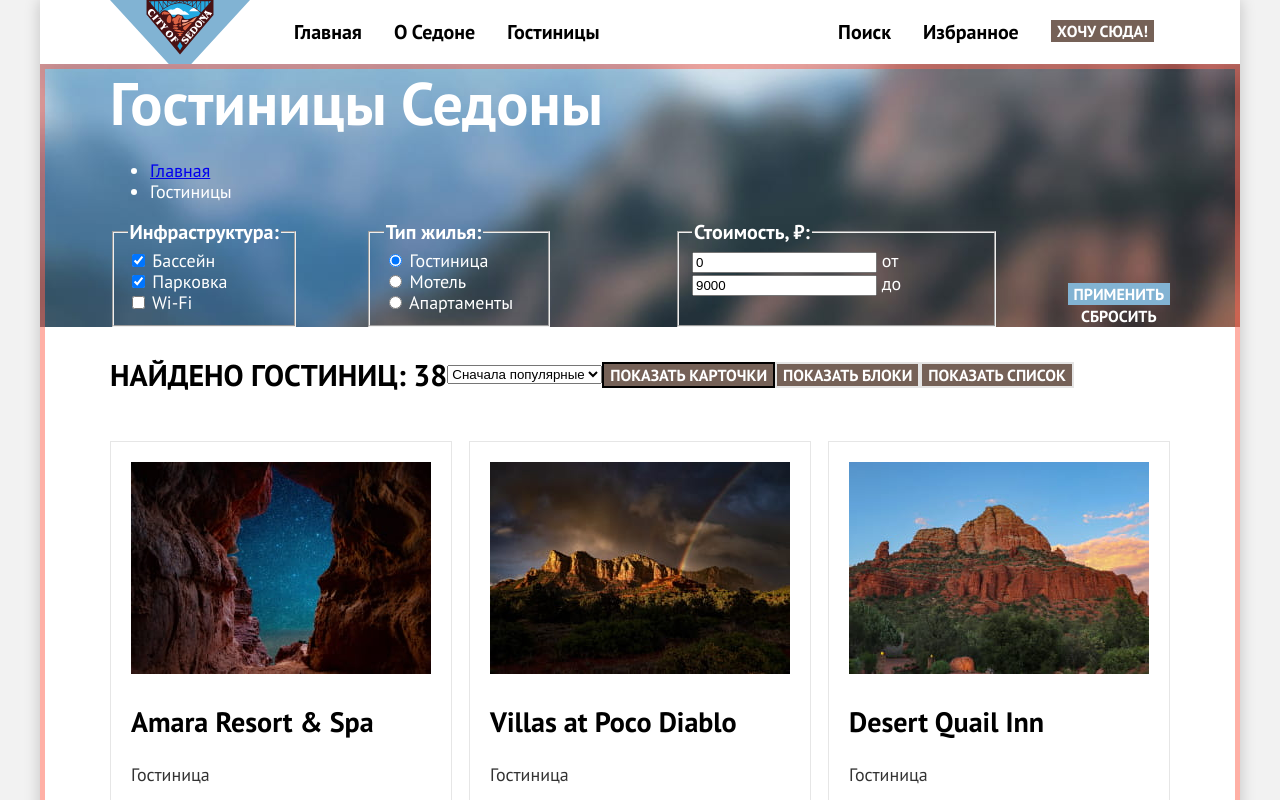
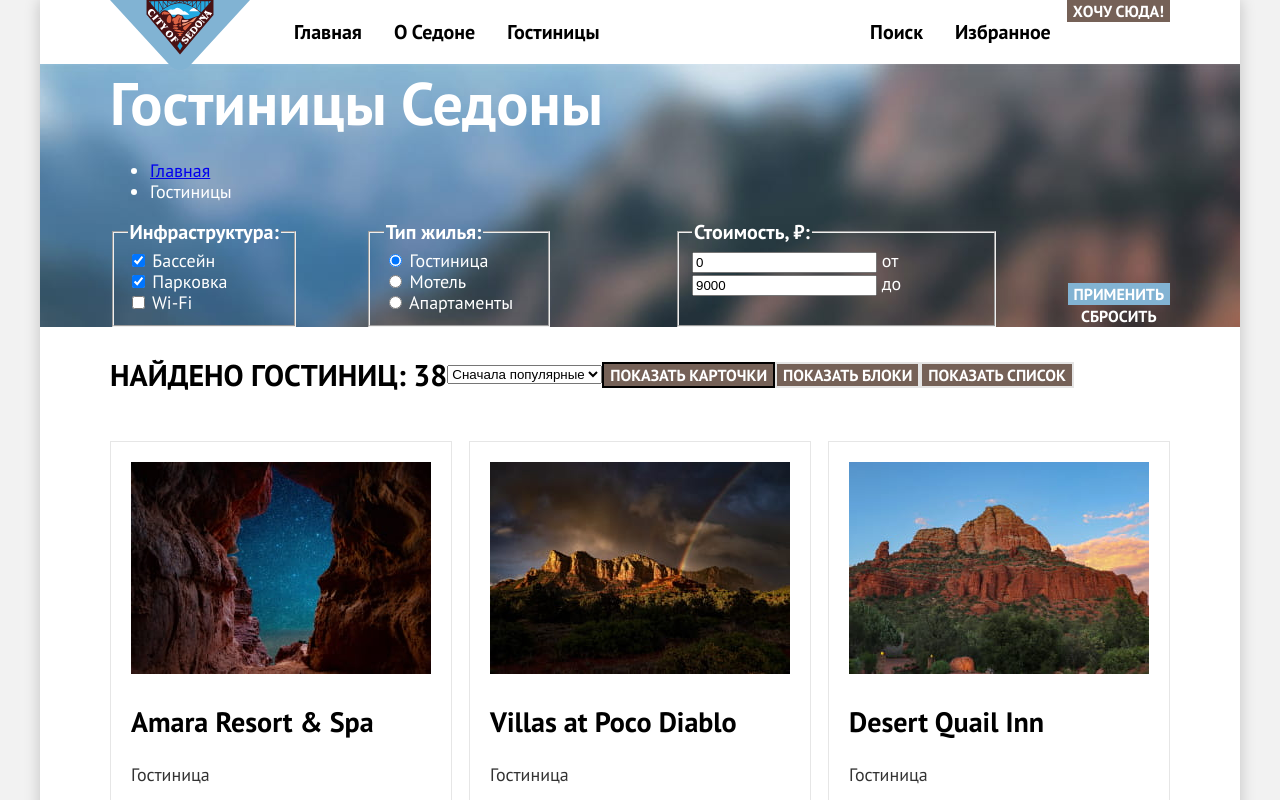
Before and after one commit to htmlacademy-htmlcss/2385591-sedona-37, a plain HTML site: page catalog.html in a window 1280 px wide. Shown: the top 800 px of the page. Drawn offline with Linux system fonts and the light colour scheme.

Commit message:
Добавляет правки

```diff
--- a/styles/styles.css
+++ b/styles/styles.css
@@ -70,6 +70,7 @@ body {
   font-size: 20px;
   line-height: 36px;
   background-color: #82B3D3;
+  margin-left: 8px;
 }
 .pagination-current {
   background-color: #F2F2F2;
@@ -89,11 +90,10 @@ body {
   margin: 0 auto;
   box-shadow: 0 0 15px 0 rgba(0, 0, 0, 0.20);
 }
-.page-header {
-  height: 64px;
-}
 /* Навигация */
 .navigation-link {
+  display: block;
+  padding: 20px 16px;
   font-weight: 700;
   font-size: 20px;
   line-height: 24px;
@@ -115,11 +115,12 @@ body {
   list-style: none;
 }
 .logo {
+  display: block;
+  margin-bottom: -6px;
+  z-index: 2;
+  position: relative;
   width: 140px;
   margin-right: 28px;
-}
-.navigation-item {
-  padding: 20px 16px;
 }
 .navigation-user {
   justify-content: flex-end;
@@ -129,8 +130,6 @@ body {
 /* Растяжение основной части/липкий футер */
 .main-container {
   flex-grow: 1;
-  outline: 5px solid rgba(255, 99, 78, 0.5);
-  outline-offset: -5px;
 }
 /* Скрываем заголовки */
 h1,
@@ -399,6 +398,7 @@ h2 {
   padding: 20px;
   border: 1px solid #E6E6E6;
   box-sizing: border-box;
+  margin-bottom: 20px;
 }
 .pagination {
   display: flex;
```
